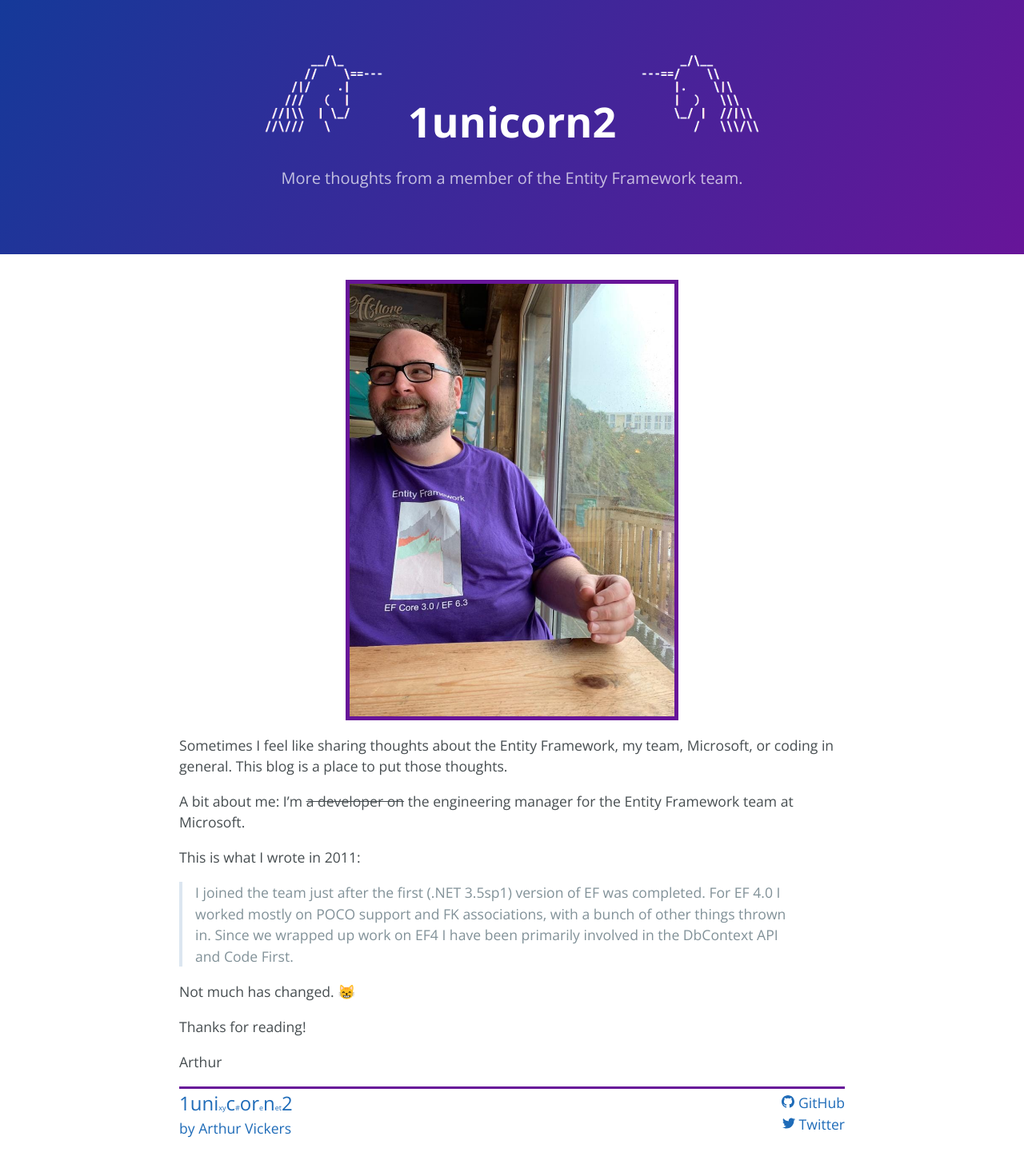
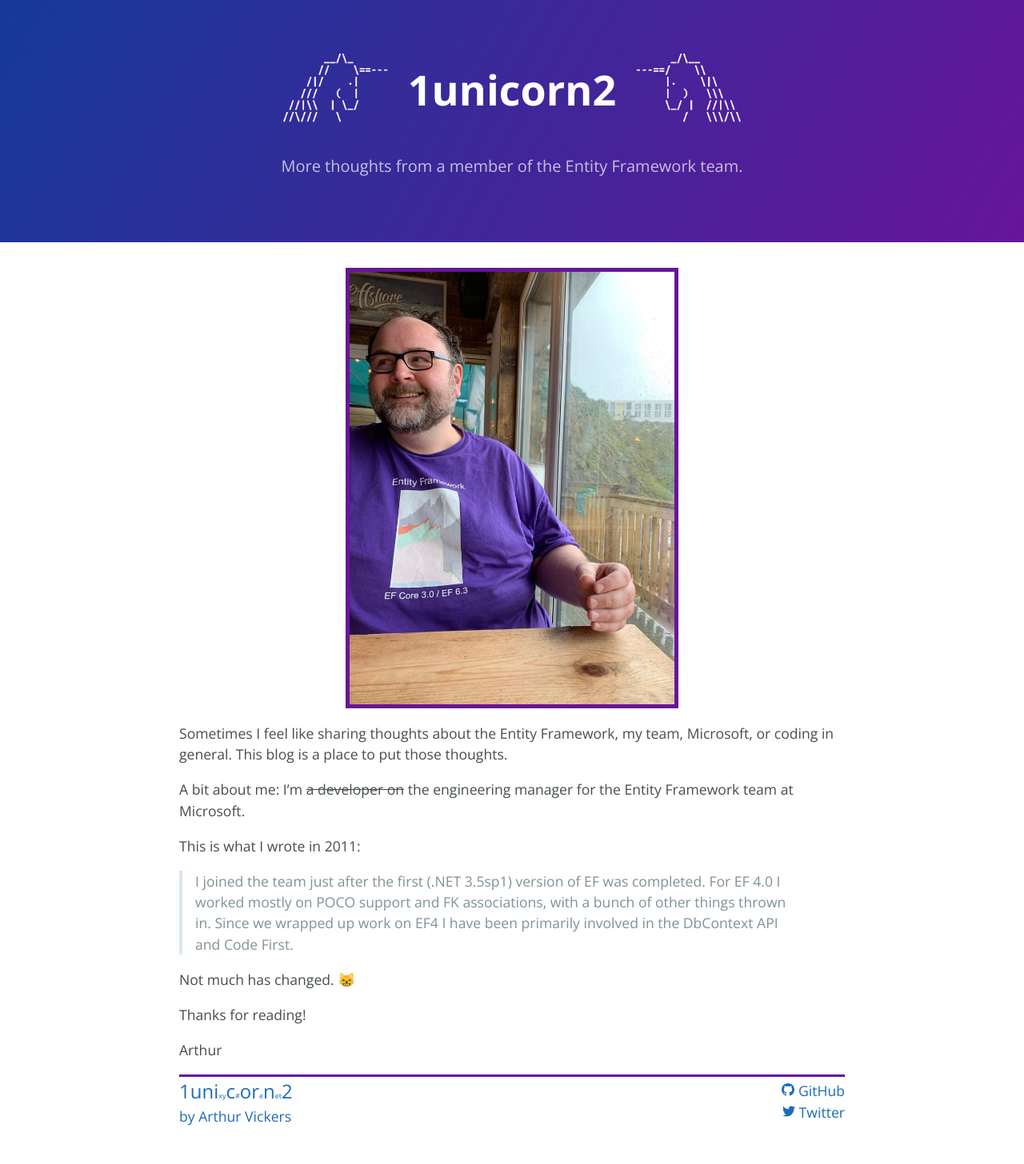
Before and after one commit to ajcvickers/ajcvickers.github.io, a Jekyll site: the page built from about.md, in a window 1280 px wide. Shown: the whole page at 80% size. Built offline with Jekyll 4.4.1, drawn with Linux system fonts in a browser that asks for light colours; emoji names are drawn with the system emoji font.

Commit message:
Try to fix banner on phone screens

```diff
--- a/_includes/header.html
+++ b/_includes/header.html
@@ -6,9 +6,22 @@
     {%- assign titles_size = site.pages | map: 'title' | join: '' | size -%}
 
     <header class="page-header" role="banner">
-      <img class="a-unicorn" src="/assets/1unicorn.png" alt="Me">
-      <a class="project-name" href="{{ "/" | relative_url }}">1unicorn2</a>
-      <img class="a-unicorn" src="/assets/unicorn2.png" alt="Me">
+      <div class="heading-table">
+
+        <table>
+          <tr>
+            <td>
+              <img class="a-unicorn" src="/assets/1unicorn.png" alt="Me">
+            </td>
+            <td>
+              <a class="project-name" href="{{ "/" | relative_url }}">1unicorn2</a>
+            </td>
+            <td>
+              <img class="a-unicorn" src="/assets/unicorn2.png" alt="Me">
+            </td>
+          </tr>
+        </table>
+      </div>
 
       <h2 class="project-tagline">{{ site.description }}</h2>
     </header>
--- a/_sass/jekyll-theme-cayman.scss
+++ b/_sass/jekyll-theme-cayman.scss
@@ -471,7 +471,7 @@
 }
 
 .a-unicorn {
-  width: 200px;
+  width: 40%;
   margin-left: auto;
   margin-right: auto;
   border: none;
@@ -517,3 +517,49 @@
     }
   }
 }
+
+.heading-table {
+  text-align: center;
+  table {
+    display: table;
+    width: 100%;
+    vertical-align: middle;
+    text-align: center;
+    border: none;
+    border-collapse: collapse;
+
+    tr {
+      border: none;
+    }
+
+    td:nth-child(1) {
+      vertical-align: middle;
+      text-align: right;
+      padding-left: 0;
+      padding-right: 0;
+      padding-top: 0;
+      padding-bottom: 0;
+      border: none;
+    }
+
+    td:nth-child(2) {
+      vertical-align: middle;
+      text-align: center;
+      padding-left: 0;
+      padding-right: 0;
+      padding-top: 0;
+      padding-bottom: 0;
+      border: none;
+    }
+
+    td:nth-child(3) {
+      vertical-align: middle;
+      text-align: left;
+      padding-left: 0;
+      padding-right: 0;
+      padding-top: 0;
+      padding-bottom: 0;
+      border: none;
+    }
+  }
+}
```
